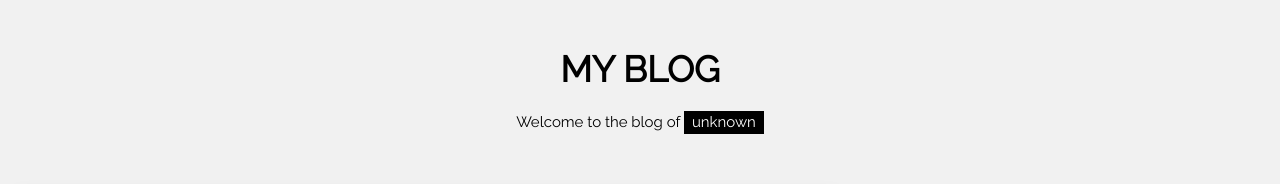
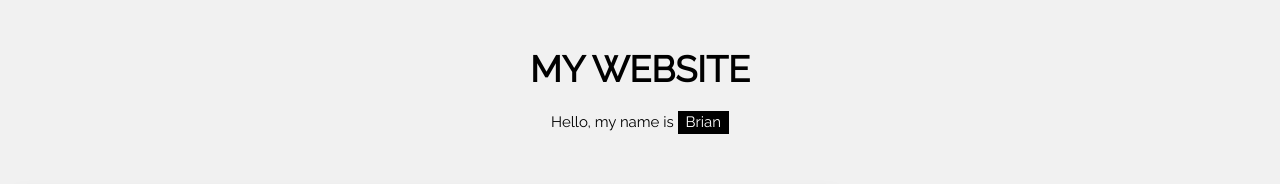
Before and after one commit to brianguo41988/website, a website: page index.html in a window 1280 px wide. Shown: the top 184 px of the page. Drawn offline with nearby package versions, Linux system fonts and the light colour scheme.

Commit message:
added some initial stuff

```diff
--- a/index.html
+++ b/index.html
@@ -1,6 +1,6 @@
 <!DOCTYPE html>
 <html>
-<title>W3.CSS Template</title>
+<title>Brian Guo Personal Website</title>
 <meta charset="UTF-8">
 <meta name="viewport" content="width=device-width, initial-scale=1">
 <link rel="stylesheet" href="https://www.w3schools.com/w3css/4/w3.css">
@@ -16,8 +16,8 @@ and is wrapped around the whole page content, except for the footer in this exam
 
 <!-- Header -->
 <header class="w3-container w3-center w3-padding-32">
-  <h1><b>MY BLOG</b></h1>
-  <p>Welcome to the blog of <span class="w3-tag">unknown</span></p>
+  <h1><b>MY WEBSITE</b></h1>
+  <p>Hello, my name is <span class="w3-tag">Brian</span></p>
 </header>
 
 <!-- Grid -->
```
